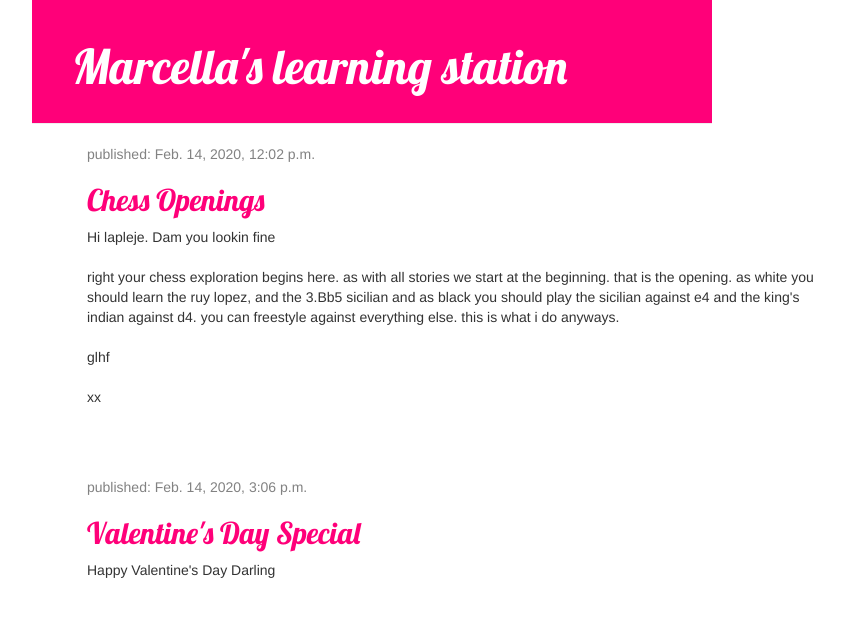
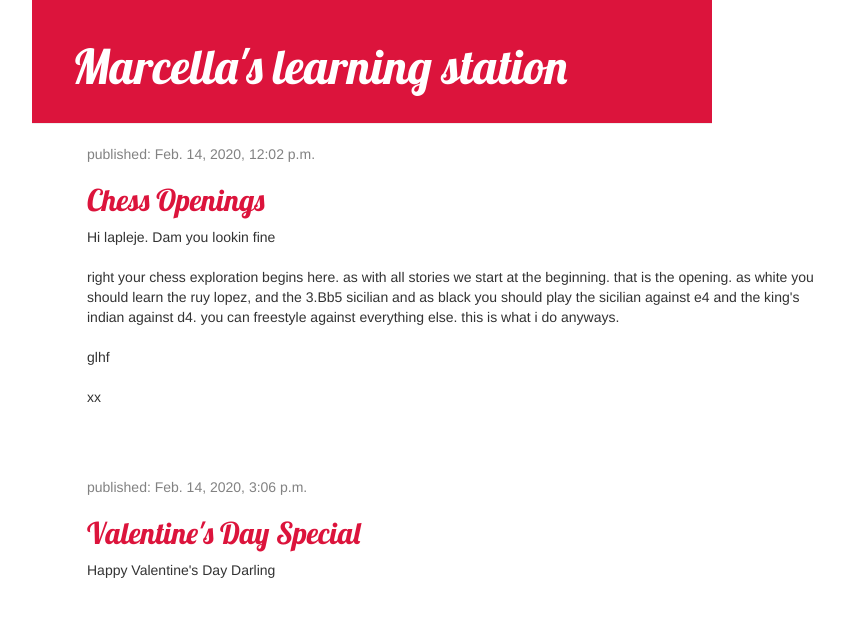
Before and after one commit to AdamKimForster/my-first-blog, a Django app: page / in a window 1280 px wide; the page is wider, and only the part inside the window is pictured. Shown: the top 617 px of that part, without its empty margins (268-1112 px from the left). Run offline with Django 3.2, Linux system fonts and the light colour scheme; data comes from the database, SQL or seed files in the repository; some libraries are stand-ins or nearby versions.

Commit message:
Final edit before send

```diff
--- a/blog/static/css/blog.css
+++ b/blog/static/css/blog.css
@@ -1,13 +1,13 @@
 h1 a, h2 a {
-    color: #FF0079;
     font-family: 'Lobster';
+
 }
 body {
     padding-left: 300px;
     padding-right: 300px;
 }
 .page-header {
-    background-color: #FF0079;
+    background-color: #DC143C;
     margin-top: 0;
     padding: 20px 20px 20px 40px;
 
@@ -51,5 +51,5 @@ h1, h2, h3, h4 {
 }
 
 .post h2 a, .post h2 a:visited {
-    color: #FF0079;
+    color: #DC143C;
 }
```
